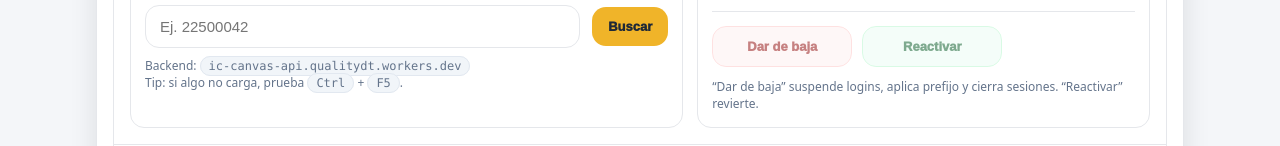
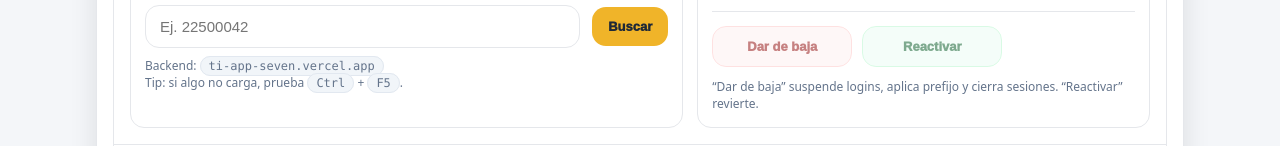
Before and after one commit to qualitydt-web/ti-app, a plain HTML site: page canvas.html in a window 1280 px wide. Shown: the part 606-752 px from the top of the page. Drawn offline with Linux system fonts and the light colour scheme; no server answers.

Commit message:
Update canvas.html

```diff
--- a/canvas.html
+++ b/canvas.html
@@ -565,7 +565,8 @@
 </main>
 
 <script>
-  const BACKEND_BASE = "https://ic-canvas-api.qualitydt.workers.dev";
+  //const BACKEND_BASE = "https://ic-canvas-api.qualitydt.workers.dev";
+  const BACKEND_BASE = "https://ti-app-seven.vercel.app/api/proxy";
   document.getElementById("backendHost").textContent = new URL(BACKEND_BASE).host;
 
   let usuarioActual = null;
```
